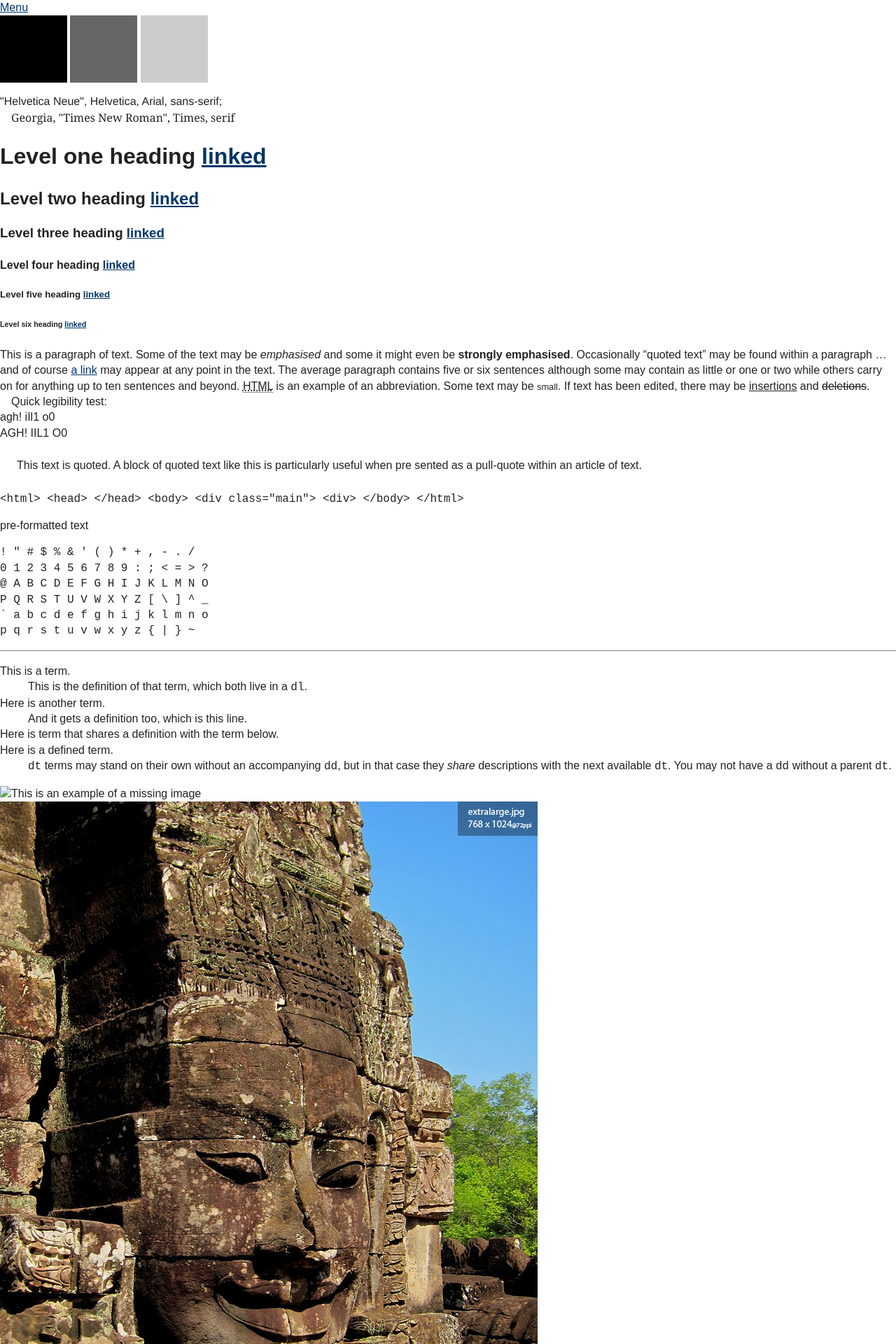
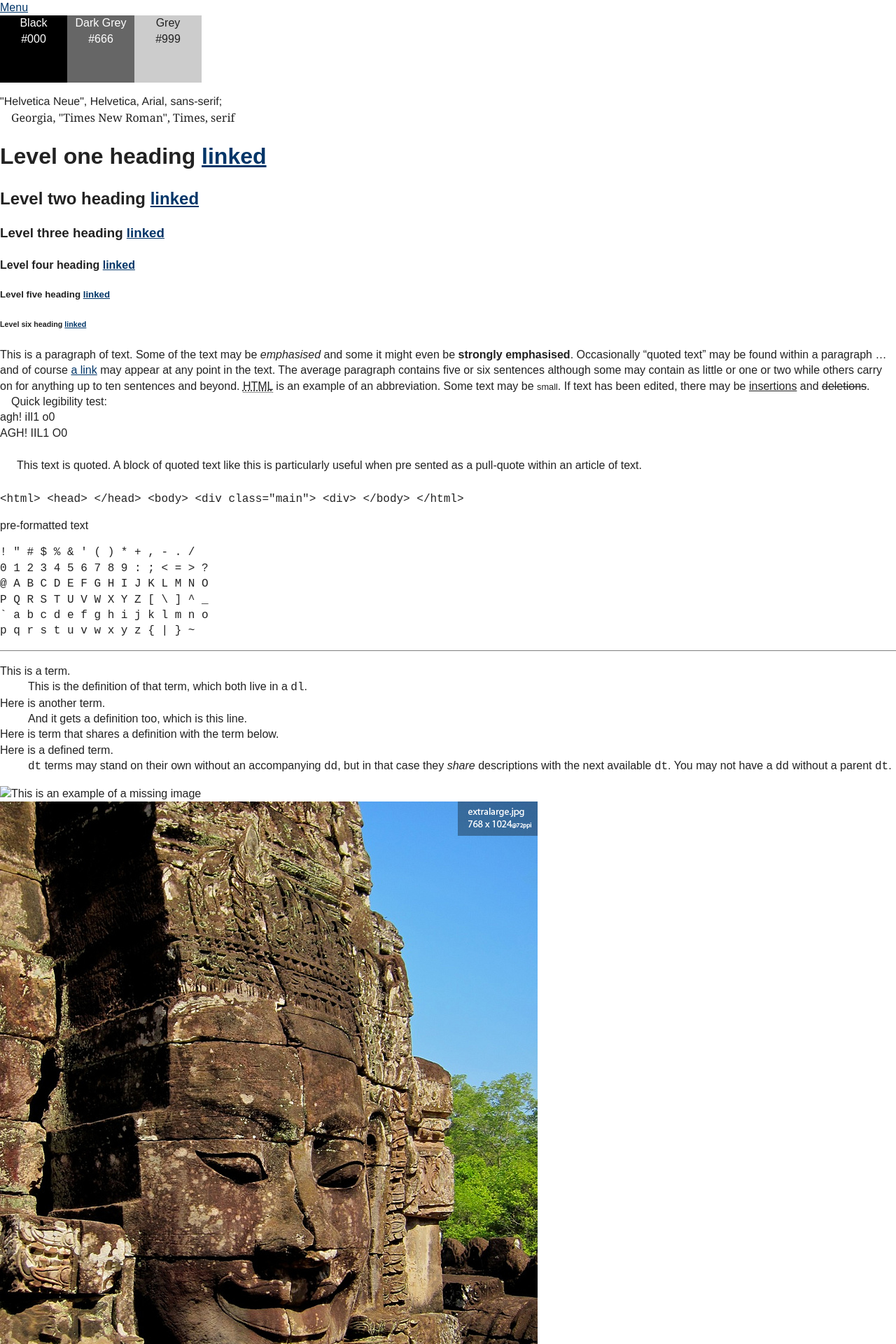
Before and after one commit to SteveBarnett/Front-end-Style-Guide, a Jekyll site: the page built from index.html, in a window 1280 px wide. Shown: the top 1920 px of the page at 70% size. Built offline with Jekyll 4.4.1, drawn with Linux system fonts in a browser that asks for light colours; Markdown is read by kramdown in place of the engine named in the settings.

Commit message:
Updated swatches

```diff
--- a/_includes/swatches.html
+++ b/_includes/swatches.html
@@ -1,5 +1,5 @@
-<ul class="colours no-mp no-bull">
-  <li class="primary-colour-swatch colour-swatch l-ib">&nbsp;</li>
-  <li class="secondary-colour-swatch colour-swatch l-ib">&nbsp;</li>
-  <li class="tertiary-colour-swatch colour-swatch l-ib">&nbsp;</li>
-</ul>
+<div class="tac clearfix">
+  <div class="primary-colour-swatch colour-swatch tac">Black<br />#000</div>
+  <div class="secondary-colour-swatch colour-swatch tac">Dark Grey<br />#666</div>
+  <div class="tertiary-colour-swatch colour-swatch tac">Grey<br />#999</div>
+</div>
--- a/sass/_base.scss
+++ b/sass/_base.scss
@@ -62,10 +62,12 @@ svg:not(:root) {
 
 .primary-colour-swatch {
   background: #000;
+  color: #fff;
 }
 
 .secondary-colour-swatch {
   background: #666;
+  color: #fff;
 }
 
 .tertiary-colour-swatch {
--- a/sass/_layout.scss
+++ b/sass/_layout.scss
@@ -31,4 +31,5 @@
 .colour-swatch {
   width: 6em;
   height: 6em;
+  float: left;
 }
--- a/stylesheets/style.css
+++ b/stylesheets/style.css
@@ -662,14 +662,16 @@ svg:not(:root) {
 /* line 63, ../sass/_base.scss */
 .primary-colour-swatch {
   background: #000;
+  color: #fff;
 }
 
-/* line 67, ../sass/_base.scss */
+/* line 68, ../sass/_base.scss */
 .secondary-colour-swatch {
   background: #666;
+  color: #fff;
 }
 
-/* line 71, ../sass/_base.scss */
+/* line 73, ../sass/_base.scss */
 .tertiary-colour-swatch {
   background: #ccc;
 }
@@ -705,6 +707,7 @@ svg:not(:root) {
 .colour-swatch {
   width: 6em;
   height: 6em;
+  float: left;
 }
 
 /* line 6, ../sass/_typography.scss */
```
Also changed, not shown: stylesheets/ie.css (+5 -2 lines).
